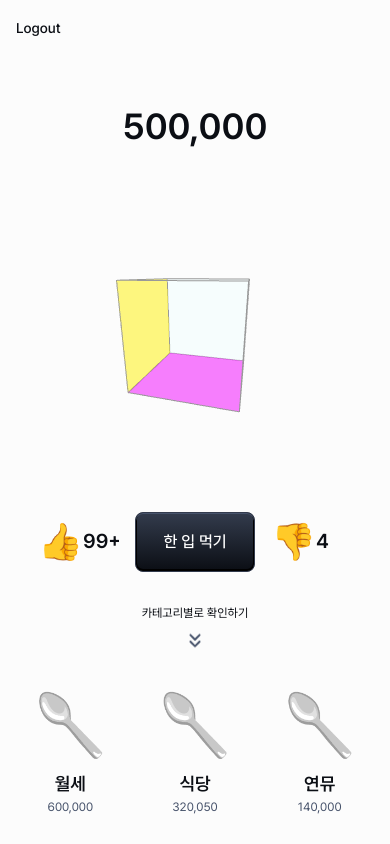
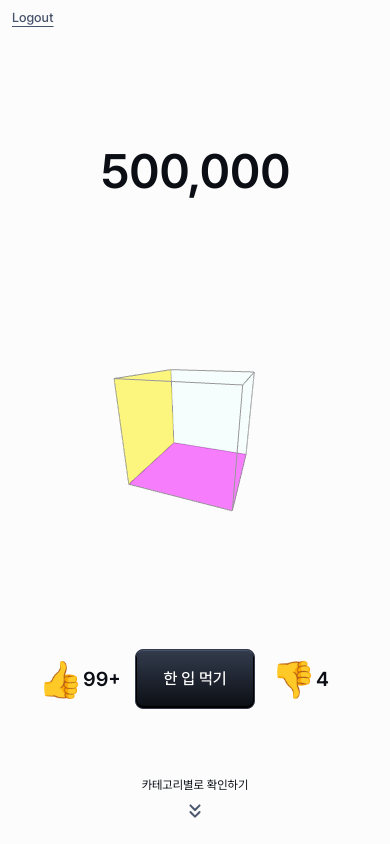
Before and after one commit to lwjmcn/Do-not-drink_FE, a Next.js app: page / in a window 390 px wide. Shown: the top 844 px of the page. Built offline with nearby package versions, Linux system fonts and the light colour scheme; what @mui/material-nextjs would draw is missing.

Commit message:
feat: responsive layout

```diff
--- a/app/(home)/_component/Category.tsx
+++ b/app/(home)/_component/Category.tsx
@@ -21,7 +21,7 @@ const Category = () => {
   ];
 
   return (
-    <Grid container spacing={2} rowGap={4}>
+    <Grid container spacing={2} rowGap={4} marginY={3}>
       {categories
         .sort((a, b) => b.amount - a.amount)
         .map((category, index) => (
--- a/app/(home)/_component/DownArrow.tsx
+++ b/app/(home)/_component/DownArrow.tsx
@@ -5,7 +5,7 @@ import KeyboardDoubleArrowDownRoundedIcon from "@mui/icons-material/KeyboardDoub
 const DownArrow = () => {
   const slowScroll = () => {
     const startY = window.scrollY;
-    const endY = startY + window.innerHeight;
+    const endY = window.innerHeight;
     const duration = 500;
     const startTime = performance.now();
 
@@ -25,7 +25,7 @@ const DownArrow = () => {
   };
 
   return (
-    <Stack direction="column" alignItems={"center"}>
+    <Stack direction="column" alignItems={"center"} marginY={3}>
       <Typography variant="caption">카테고리별로 확인하기</Typography>
       <ButtonBase onClick={slowScroll}>
         <KeyboardDoubleArrowDownRoundedIcon
--- a/app/(home)/page.tsx
+++ b/app/(home)/page.tsx
@@ -10,19 +10,31 @@ const Home = () => {
 
   return (
     <Box>
-      <Typography variant="button" textTransform={"none"}>
+      <Box height={"100vh"} display={"flex"} flexDirection={"column"}>
+        <Button
+          variant="text"
+          size="small"
+          sx={{
+            textDecoration: "underline",
+            textUnderlineOffset: 4,
+            alignSelf: "flex-start",
+          }}
+        >
           Logout
-      </Typography>
+        </Button>
         <Box
           sx={{
+            flex: 1,
+            alignSelf: "center",
             display: "flex",
             flexDirection: "column",
             alignItems: "center",
+            justifyContent: "space-evenly",
             marginTop: 8,
             gap: 4,
           }}
         >
-        <Typography variant="h2">{money.toLocaleString()}</Typography>
+          <Typography variant="h1">{money.toLocaleString()}</Typography>
           <Cube />
           <Stack direction="row" spacing={2} alignItems={"center"}>
             <Stack direction="row" alignItems={"center"}>
@@ -44,9 +56,10 @@ const Home = () => {
               </Typography>
             </Stack>
           </Stack>
+        </Box>
         <DownArrow />
+      </Box>
       <Category />
-      </Box>
     </Box>
   );
 };
--- a/app/_component/MainLayout.tsx
+++ b/app/_component/MainLayout.tsx
@@ -13,9 +13,7 @@ const MainLayout = ({ children }: IMainLayoutProps) => {
     <AppTheme>
       <CssBaseline enableColorScheme />
       <Box component="main" sx={{ backgroundColor: "background.default" }}>
-        <Box minHeight={"calc(100vh - 40px)"} padding={2}>
-          {children}
-        </Box>
+        {children}
         <Copyright />
       </Box>
     </AppTheme>
```
Lines whose indentation alone changed are shown as unchanged.
